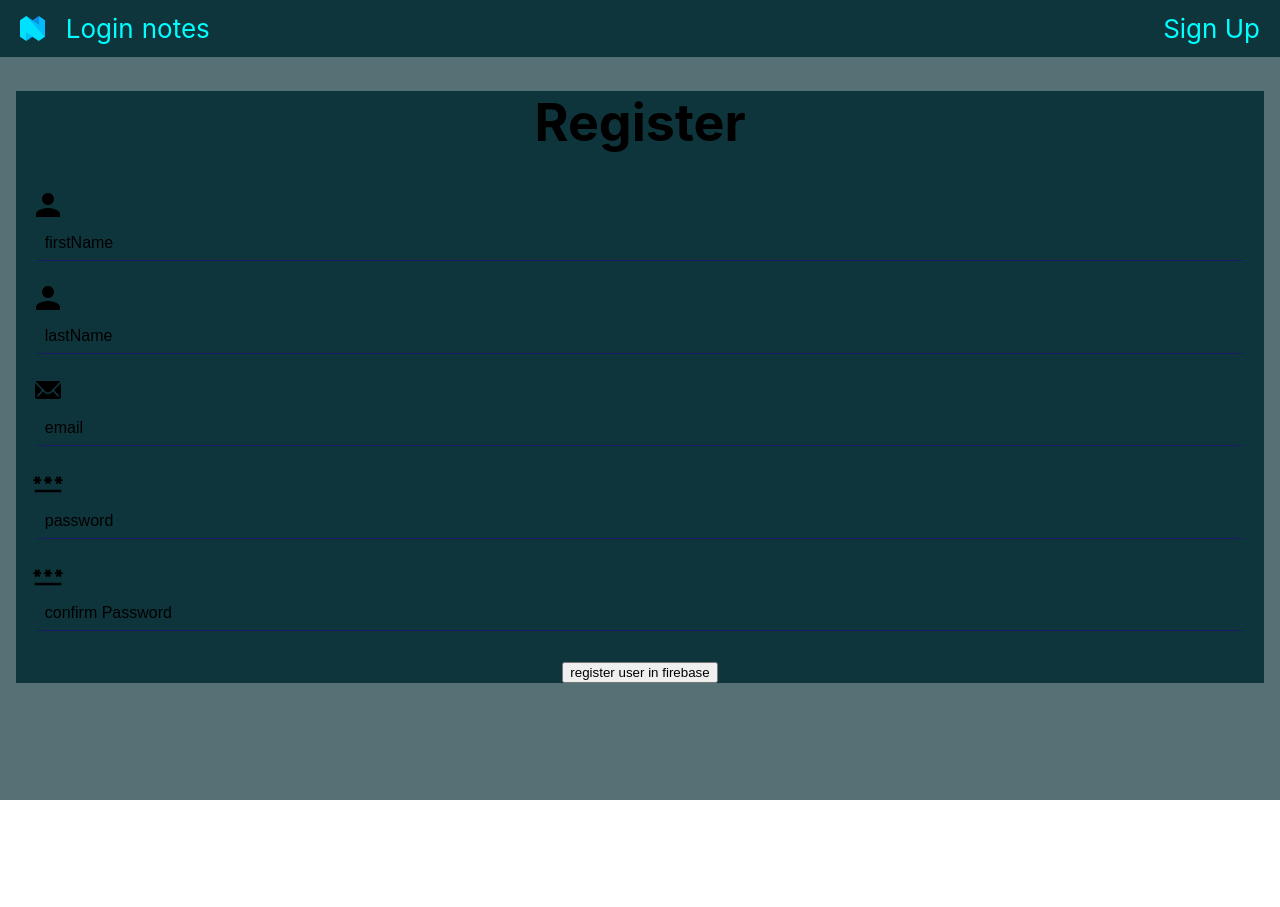
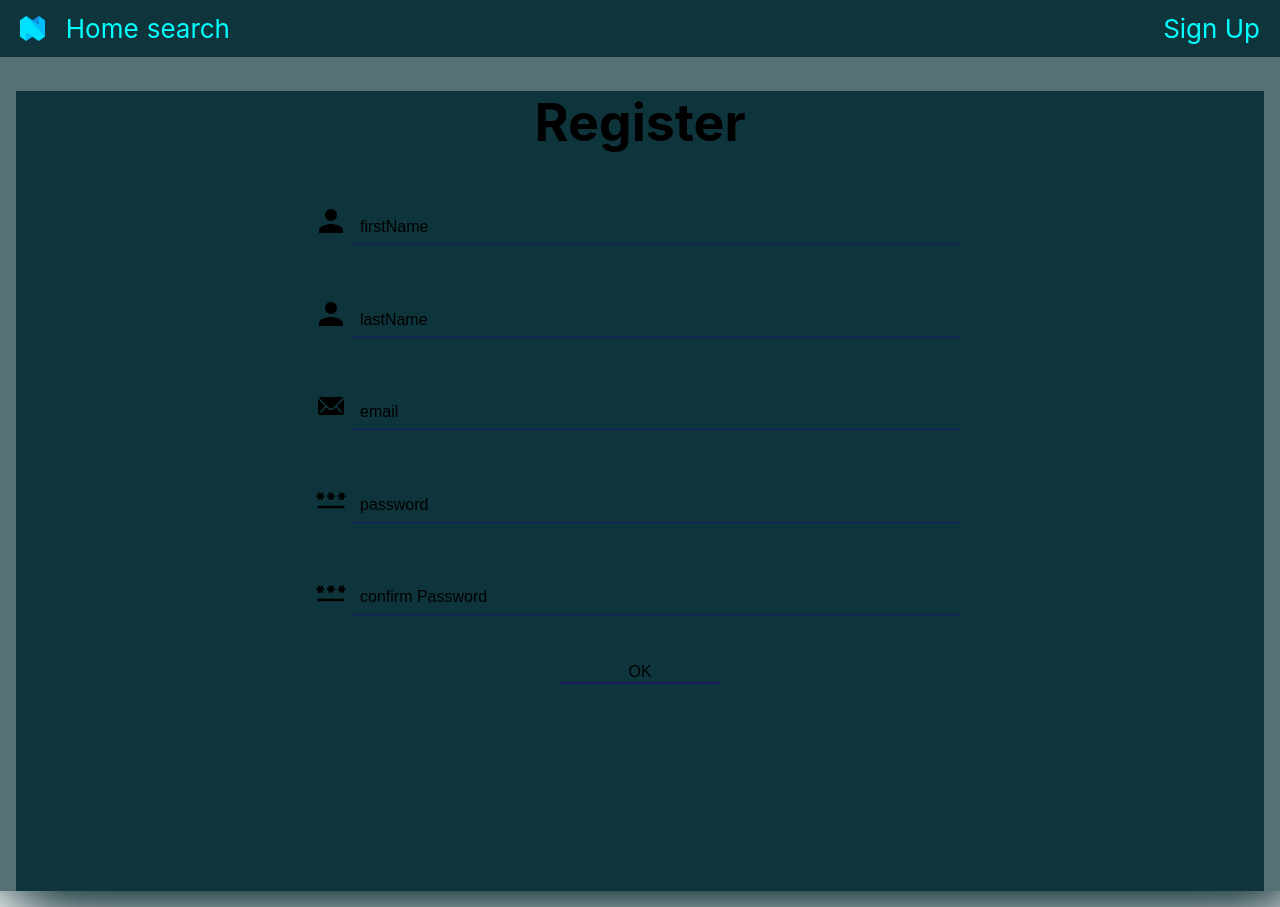
Before and after one commit to IamDavidev/davtioon-firebase, a React (Vite) app: page /register in a window 1280 px wide. Before the commit the page ends 800 px from the top, so only its background shows below. Built offline with nearby package versions, Linux system fonts and the light colour scheme.

Commit message:
styled login

```diff
--- a/src/Pages/Home/Home.jsx
+++ b/src/Pages/Home/Home.jsx
@@ -8,8 +8,9 @@ import {useContext} from 'react';
     console.log(authUser);
     return (
         <div>
-
-            <h1>Home</h1>
+            {
+                authUser.isLoggedIn === true ? <h1>Welcome {authUser.name}</h1> : <h1>Welcome Guest</h1>
+            }
         </div>
     )
 }
--- a/src/Pages/Login/Login.jsx
+++ b/src/Pages/Login/Login.jsx
@@ -2,7 +2,6 @@ import { LoginContainer } from './StyledLogin';
 import github from '../../Assets/github.svg';
 import google from '../../Assets/google.svg';
 import { useNavigate } from 'react-router';
-import { useDispatch } from 'react-redux';
 import {
   // HandleAccesUser,
   HandleLogin,
@@ -12,25 +11,35 @@ import { Link } from 'react-router-dom';
 import toast, { Toaster } from 'react-hot-toast';
 import { signInWithEmailAndPassword } from 'firebase/auth';
 import { auth } from '../../Firebase/config';
+import { useContext } from 'react';
+import { ContextUser } from '../../Utils/context';
 const Login = () => {
-  const dispatch = useDispatch();
   const navigate = useNavigate();
+  const { authUser, setAuthUser } = useContext(ContextUser);
   const handle = () => {
     HandleLoginWithGoogle();
   };
   const handleLogin = (e) => {
-      dispatch(HandleLogin("hola","uid","email"));
-  }
+    dispatch(HandleLogin('hola', 'uid', 'email'));
+  };
   const HandleAccesUser = (evt) => {
     evt.preventDefault();
     const mail = evt.target.email.value;
     const password = evt.target.password.value;
     signInWithEmailAndPassword(auth, mail, password)
-    .then((AccesUser) => {
-      const user = AccesUser.user;
+      .then(({user}) => {
         const { uid } = user;
-      console.log(user)
-      dispatch(HandleLogin(user.displayName, uid, user.email));
+        const name = user.displayName || " ";
+        const email = user.email;
+        console.log(user);
+       setAuthUser({
+          name,
+          email,
+          uid,
+          isLoggedIn : true,
+       })
+       console.log(authUser);
+       return navigate('/home');
       })
       .catch((err) => {
         const errorcode = err.code;
@@ -78,8 +87,18 @@ const Login = () => {
               <Link to="/register">Creat Your Account </Link>
               it takes less than a minute
             </p>
-            <input required type="email" placeholder="Email or user name" name="email" />
-            <input required type="password" placeholder="Password" name="password"/>
+            <input
+              required
+              type="email"
+              placeholder="Email or user name"
+              name="email"
+            />
+            <input
+              required
+              type="password"
+              placeholder="Password"
+              name="password"
+            />
             <button>login</button>
           </form>
         </div>
--- a/src/Pages/RegisterUser/Register.jsx
+++ b/src/Pages/RegisterUser/Register.jsx
@@ -84,7 +84,7 @@ const Register = () => {
             autoComplete="on"
           />
         </label>
-        <button>register user in firebase</button>
+        <button> OK </button>
         <Toaster />
       </form>
     </StyledRegister>
--- a/src/Pages/RegisterUser/StyledRegister.js
+++ b/src/Pages/RegisterUser/StyledRegister.js
@@ -2,34 +2,63 @@ import styled from 'styled-components';
 import { theme } from '../../StyledMain';
 
 export const StyledRegister = styled.div`
+  background-color: ${theme.$primary};
+  margin: 1rem;
+
+  .inputRegister {
+    display: flex;
+    flex-direction: column;
+    justify-content: center;
+    text-align: left;
+    margin: 1rem;
+    color: ${theme.$secondary};
+  }
+  .icon {
+    font-size: 2rem;
+    color: #000;
+  }
+  input {
+    border: none;
+    border-bottom: 1px solid ${theme.$secondary};
     background-color: ${theme.$primary};
-    margin:1rem;
-    .inputRegister{
-        display:flex;
-        flex-direction:column;
-        justify-content:center;
-        text-align:left;
-        margin:1rem;
-        color:${theme.$secondary};
+    color: ${theme.$pre};
+    font-size: 1rem;
+    padding: 0.5rem;
+    margin: 0.3rem;
+    :focus {
+      outline: none;
     }
-    .icon{
-        font-size:2rem;
-        color:#000;
+    ::placeholder {
+      color: #000;
     }
-    input{
-        border:none;
-        border-bottom:1px solid ${theme.$secondary};
-        background-color:${theme.$primary};
-        color:${theme.$pre};
-        font-size:1rem;
-        padding:0.5rem;
-        margin:0.3rem;
-        :focus{
-            outline:none;
-
-        }
-        ::placeholder{
-            color:#000;
-        }
+  }
+  button {
+    font-size: 1rem;
+    background: fixed;
+    border: none;
+    margin: 0.3rem;
+    text-transform: uppercase;
+    width:10rem;
+    border-bottom: 2px solid ${theme.$secondary};
+    :hover {
+      border-bottom: 2px solid #0fff;
+      transition: all 0.2s ease-in-out;
     }
-`
+  }
+  @media (min-width: 900px) {
+    height: 100vh;
+    .inputRegister {
+      display: flex;
+      flex-direction: row;
+      padding: 1rem;
+      margin: 1rem;
+    }
+    .icon {
+      display: flex;
+    }
+    input {
+      width: 50%;
+      display: flex;
+    }
+  }
+`;
--- a/src/Utils/AuthReducer.js
+++ b/src/Utils/AuthReducer.js
@@ -1,6 +1,7 @@
 import types from '../helpers/types';
 
 const AuthReducer = (state = {}, action) => {
+
   const { type, payload } = action;
   console.log({ state, action });
   if (type === types.LOGIN) {
--- a/src/components/Navbar/NavBar.jsx
+++ b/src/components/Navbar/NavBar.jsx
@@ -13,10 +13,10 @@ const NavBar = () => {
         <div className="navLink">
           <ul>
             <li>
-              <Link to="/register"> Login </Link>
+              <Link to="/home"> Home </Link>
             </li>
             <li>
-              <Link to="/notes"> notes </Link>
+              <Link to="/notes"> search </Link>
             </li>
             {/* <li>
               <Link to="/login"> link </Link>
```
Lines whose indentation alone changed are shown as unchanged.
